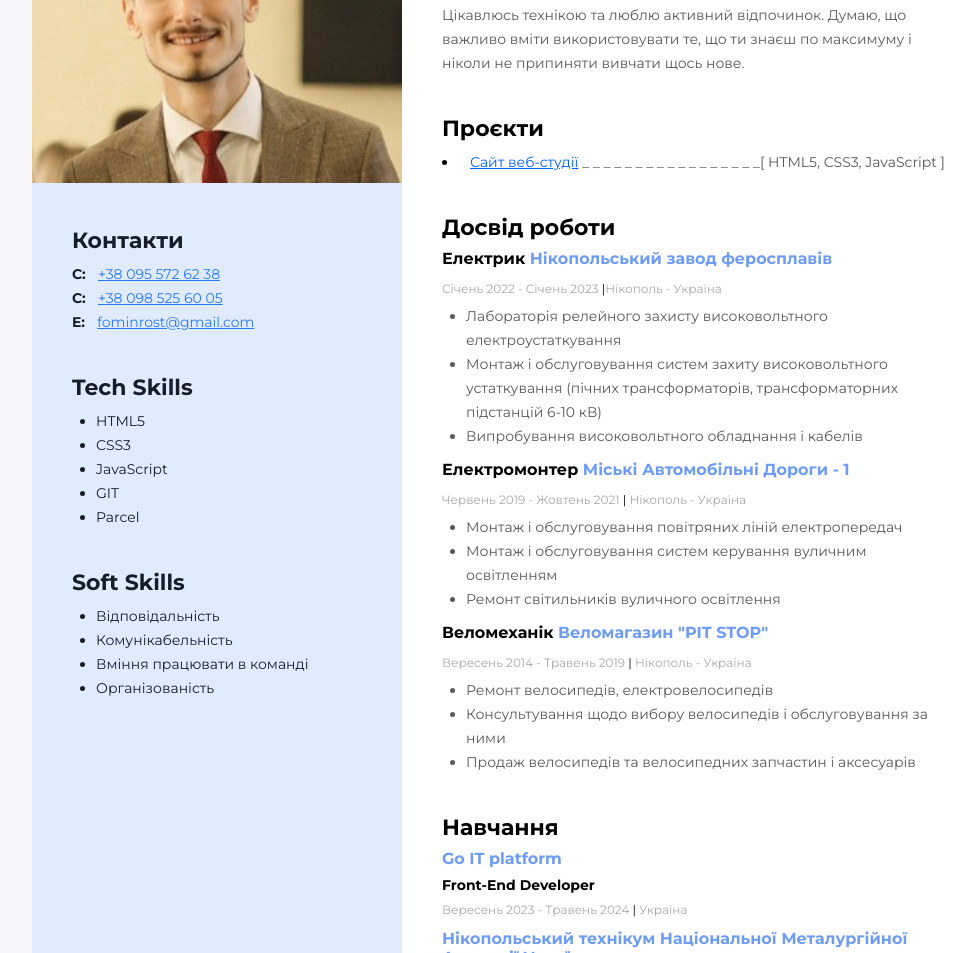
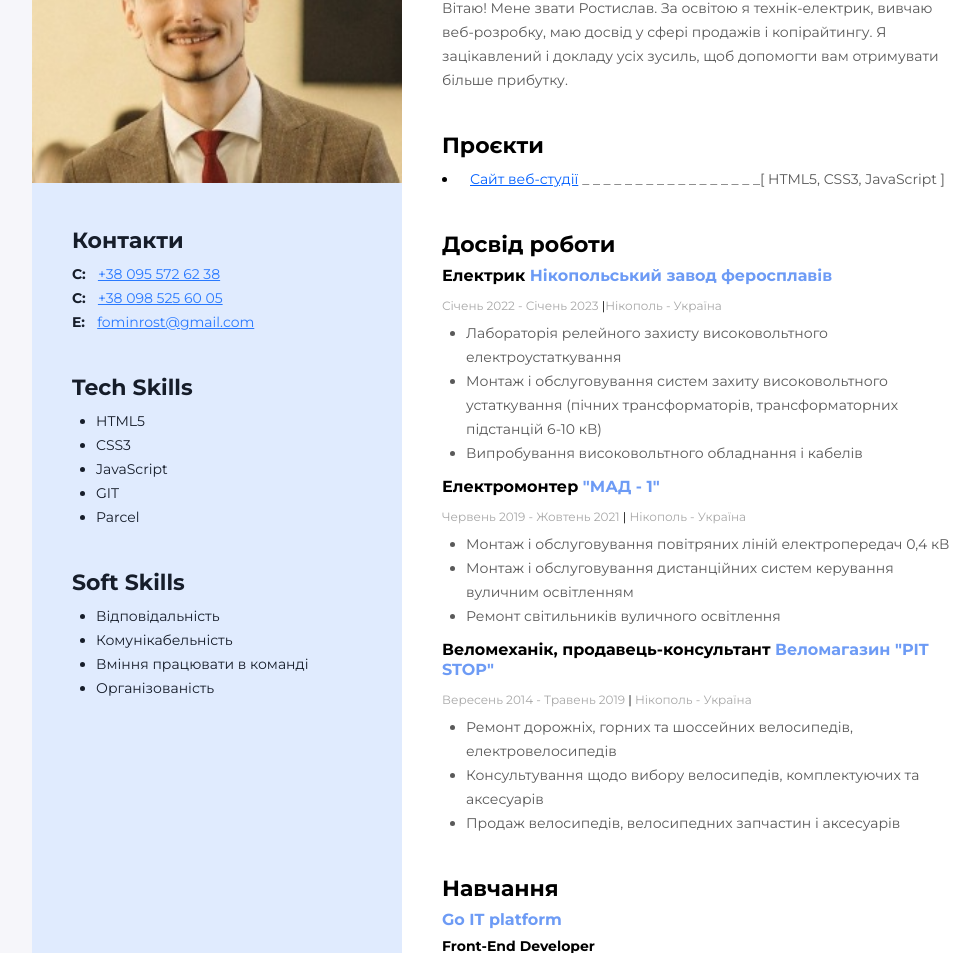
Before and after one commit to Rostyslav-Fomin/Resume_Fomin_Rostyslav, a plain HTML site: page index.html in a window 1280 px wide. Shown: the part 238-1191 px from the top of the page, without its empty margins (128-1108 px from the left). Drawn offline with Linux system fonts and the light colour scheme.

Commit message:
update resume

```diff
--- a/index.html
+++ b/index.html
@@ -22,14 +22,12 @@
         <!-- My info -->
         <div class="my-info">
           <h2 class="my-profetion">
-            Front-End розробник, технік-електрик, веломайстер
+            Технік-електрик, front-End розробник, веломайстер, продавець-консультант, копірайтер
           </h2>
           <h1 class="my-name">Ростислав Фомін</h1>
           <p class="my-descr">
-            Вітаю! Мене звати Ростислав. Я веб-розробник-початківець.
-            Цікавлюсь технікою та люблю активний відпочинок. Думаю, що важливо
-            вміти використовувати те, що ти знаєш по максимуму і ніколи не
-            припиняти вивчати щось нове.
+            Вітаю! Мене звати Ростислав. За освітою я технік-електрик, вивчаю веб-розробку, маю досвід у сфері продажів і копірайтингу.
+            Я зацікавлений і докладу усіх зусиль, щоб допомогти вам отримувати більше прибутку.
           </p>
         </div>
         <!-- My projects -->
@@ -85,7 +83,7 @@
             <h4 class="work-experience-position">
               Електромонтер
               <span class="work-experience-company"
-                >Міські Автомобільні Дороги - 1</span
+                >"МАД - 1"</span
               >
             </h4>
             <p class="work-experience-period">
@@ -95,10 +93,10 @@
             </p>
             <ul class="work-experience-duties-list">
               <li class="work-experiencee-duties-item">
-                Монтаж і обслуговування повітряних ліній електропередач
+                Монтаж і обслуговування повітряних ліній електропередач 0,4 кВ
               </li>
               <li class="work-experiencee-duties-item">
-                Монтаж і обслуговування систем керування вуличним освітленням
+                Монтаж і обслуговування дистанційних систем керування вуличним освітленням
               </li>
               <li class="work-experiencee-duties-item">
                 Ремонт світильників вуличного освітлення
@@ -108,7 +106,7 @@
           <!-- Company 3 -->
           <div class="work-experience-section">
             <h4 class="work-experience-position">
-              Веломеханік
+              Веломеханік, продавець-консультант
               <span class="work-experience-company"
                 >Веломагазин "PIT STOP"</span
               >
@@ -120,13 +118,13 @@
             </p>
             <ul class="work-experience-duties-list">
               <li class="work-experiencee-duties-item">
-                Ремонт велосипедів, електровелосипедів
+                Ремонт дорожніх, горних та шоссейних велосипедів, електровелосипедів
               </li>
               <li class="work-experiencee-duties-item">
-                Консультування щодо вибору велосипедів і обслуговування за ними
+                Консультування щодо вибору велосипедів, комплектуючих та аксесуарів
               </li>
               <li class="work-experiencee-duties-item">
-                Продаж велосипедів та велосипедних запчастин і аксесуарів
+                Продаж велосипедів, велосипедних запчастин і аксесуарів
               </li>
             </ul>
           </div>
```
